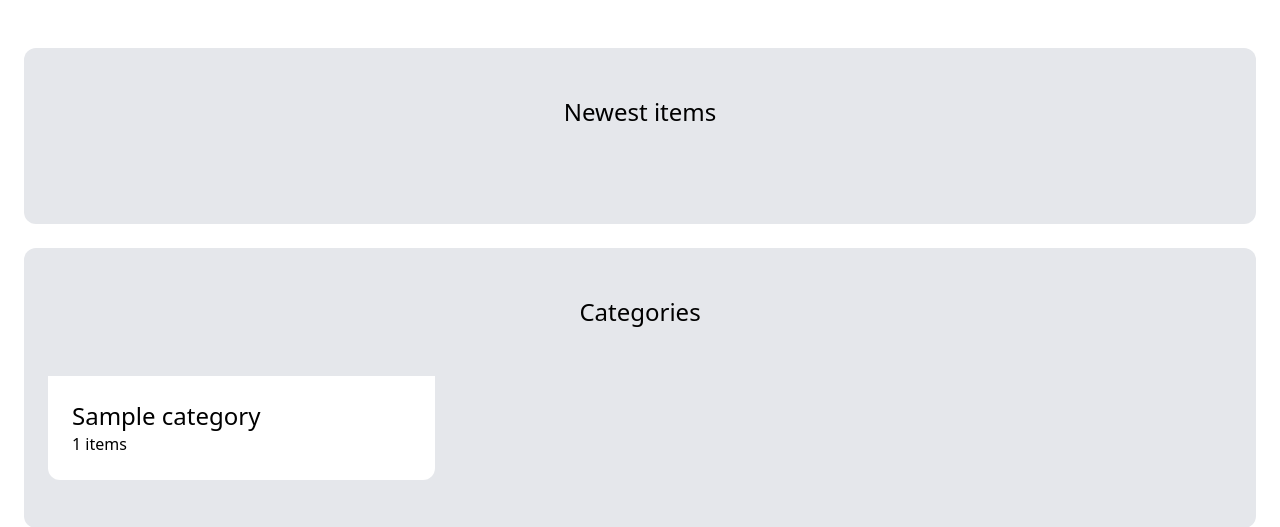
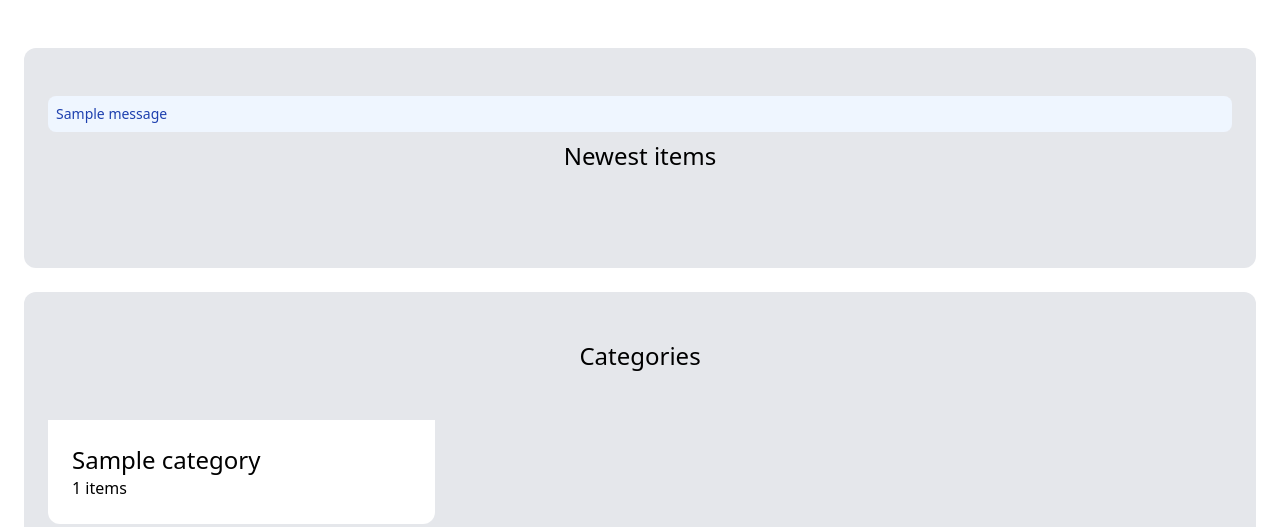
Before and after one commit to YordanovaT/OnlineShop, a Django app: page / in a window 1280 px wide. Shown: the part 77-604 px from the top of the page. Run offline with Django 4.2, Linux system fonts and the light colour scheme; tables that the repository leaves empty hold one stand-in row (values such as "Sample post"); one stand-in notice (Sample message) is shown; some libraries are stand-ins or nearby versions.

Commit message:
Updated templates.

```diff
--- a/users/templates/users/base.html
+++ b/users/templates/users/base.html
@@ -2,6 +2,14 @@
 {% block title %}Online Shop{% endblock %}
 {% block content %}
     <div class="mt-6 px-6 py-12 bg-gray-200 rounded-xl">
+         {% if messages %}
+                    {% for message in messages %}
+                        <div class="p-2 mb-2 text-sm text-blue-800 rounded-lg bg-blue-50 dark:bg-gray-800 dark:text-blue-400" role="alert">
+                            {{message}}
+                        </div>
+                    {% endfor %}
+              {% endif %}
+
         <h2 class="mb-12 text-2xl text-center">Newest items</h2>
 
         <div class="grid grid-cols-3 gap-3">
--- a/users/templates/users/index.html
+++ b/users/templates/users/index.html
@@ -15,11 +15,15 @@
         <div class="space-x-6">
             <a href="#" class="text-lg font-semibold hover:text-gray-500">New Item</a>
             <a href="#" class="text-lg font-semibold hover:text-gray-500">Browse</a>
-
-            <a href="{% url 'register' %}" class="px-6 py-3 text-lg font-semibold bg-teal-500 text-white
-                rounded-xl hover:bg-teal-700">Register</a>
-            <a href="{% url 'login' %}" class="px-6 py-3 text-lg font-semibold bg-blue-700 text-white
-                rounded-xl hover:bg-blue-500">Login</a>
+            {% if request.user.is_authenticated%}
+                <a href="{% url 'logout' %}" class="px-6 py-3 text-lg font-semibold bg-blue-700 text-white
+                    rounded-xl hover:bg-blue-500">Logout</a>
+            {%else%}
+                <a href="{% url 'register' %}" class="px-6 py-3 text-lg font-semibold bg-teal-500 text-white
+                    rounded-xl hover:bg-teal-700">Register</a>
+                <a href="{% url 'login' %}" class="px-6 py-3 text-lg font-semibold bg-blue-700 text-white
+                    rounded-xl hover:bg-blue-500">Login</a>
+            {% endif %}
         </div>
     </nav>
 
```
